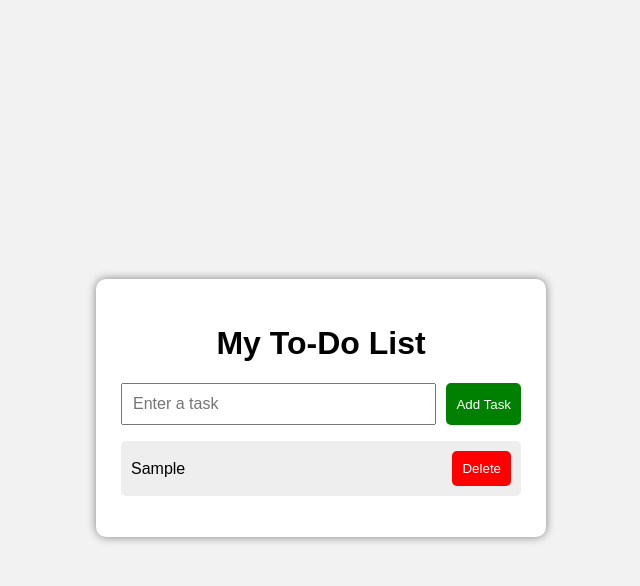
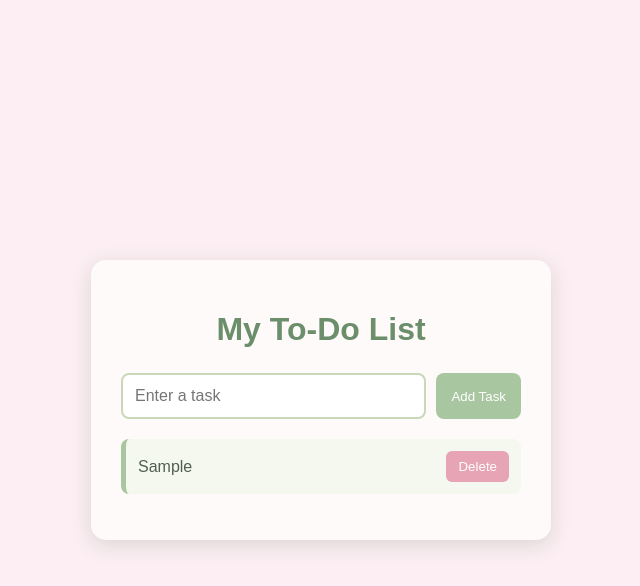
Before and after one commit to RD6767/experiment3, a plain HTML site: page index.html in a window 1280 px wide. Both pictures are taken after typing "Sample" into the empty fields and a click on the button "Add Task". Shown: the whole page, without its empty margins (319-959 px from the left). Drawn offline with Linux system fonts and the light colour scheme.

Commit message:
Update style.css

```diff
--- a/style.css
+++ b/style.css
@@ -1,22 +1,25 @@
 body {
     font-family: Arial, sans-serif;
-    background-color: #f2f2f2;
+    background-color: #fceef3;
     display: flex;
     justify-content: center;
     align-items: center;
     min-height: 100vh;
+    margin: 0;
 }
 
 .container {
-    background-color: white;
+    background-color: #fffafa;
     width: 400px;
-    padding: 25px;
-    border-radius: 10px;
-    box-shadow: 0 0 10px gray;
+    padding: 30px;
+    border-radius: 15px;
+    box-shadow: 0 5px 20px rgba(90, 120, 90, 0.2);
 }
 
 h1 {
     text-align: center;
+    color: #6b8e6b;
+    margin-bottom: 25px;
 }
 
 .input-box {
@@ -26,43 +29,66 @@ h1 {
 
 input {
     flex: 1;
-    padding: 10px;
+    padding: 12px;
     font-size: 16px;
+    border: 2px solid #c8d8b8;
+    border-radius: 8px;
+    outline: none;
 }
 
-button {
-    padding: 10px;
-    border: none;
-    cursor: pointer;
-    border-radius: 5px;
+input:focus {
+    border-color: #e6a4b4;
 }
 
 #addButton {
-    background-color: green;
+    padding: 12px 15px;
+    background-color: #a8c69f;
     color: white;
+    border: none;
+    border-radius: 8px;
+    cursor: pointer;
+}
+
+#addButton:hover {
+    background-color: #8eae85;
 }
 
 ul {
     list-style: none;
     padding: 0;
+    margin-top: 20px;
 }
 
 li {
     display: flex;
     justify-content: space-between;
     align-items: center;
-    background-color: #eeeeee;
-    margin-top: 10px;
-    padding: 10px;
-    border-radius: 5px;
+    background-color: #f5f8ef;
+    margin-bottom: 10px;
+    padding: 12px;
+    border-left: 5px solid #a8c69f;
+    border-radius: 8px;
+}
+
+li span {
+    cursor: pointer;
+    color: #4f5f4f;
 }
 
 .completed {
     text-decoration: line-through;
-    color: gray;
+    color: #aaa;
 }
 
 .deleteButton {
-    background-color: red;
+    background-color: #e6a4b4;
     color: white;
+    border: none;
+    padding: 8px 12px;
+    border-radius: 6px;
+    cursor: pointer;
 }
+
+.deleteButton:hover {
+    background-color: #d8899d;
+}
```
